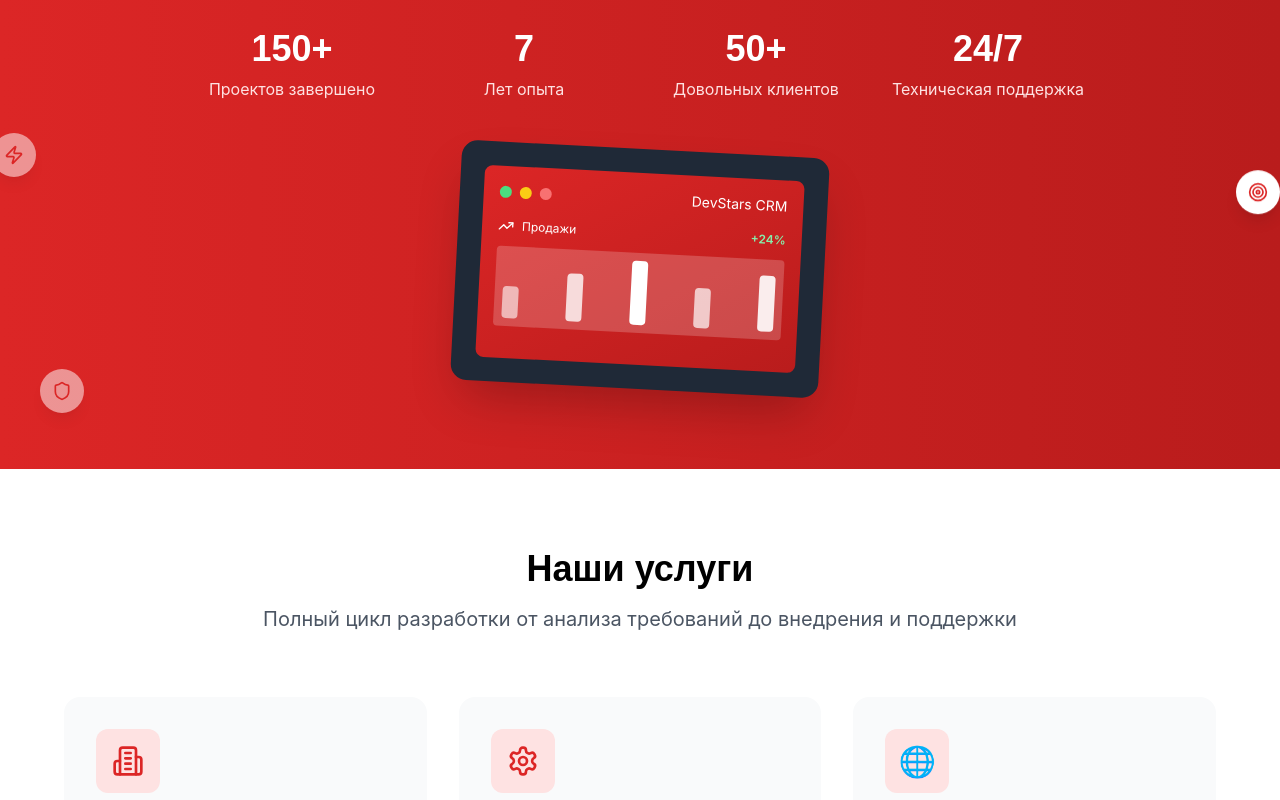
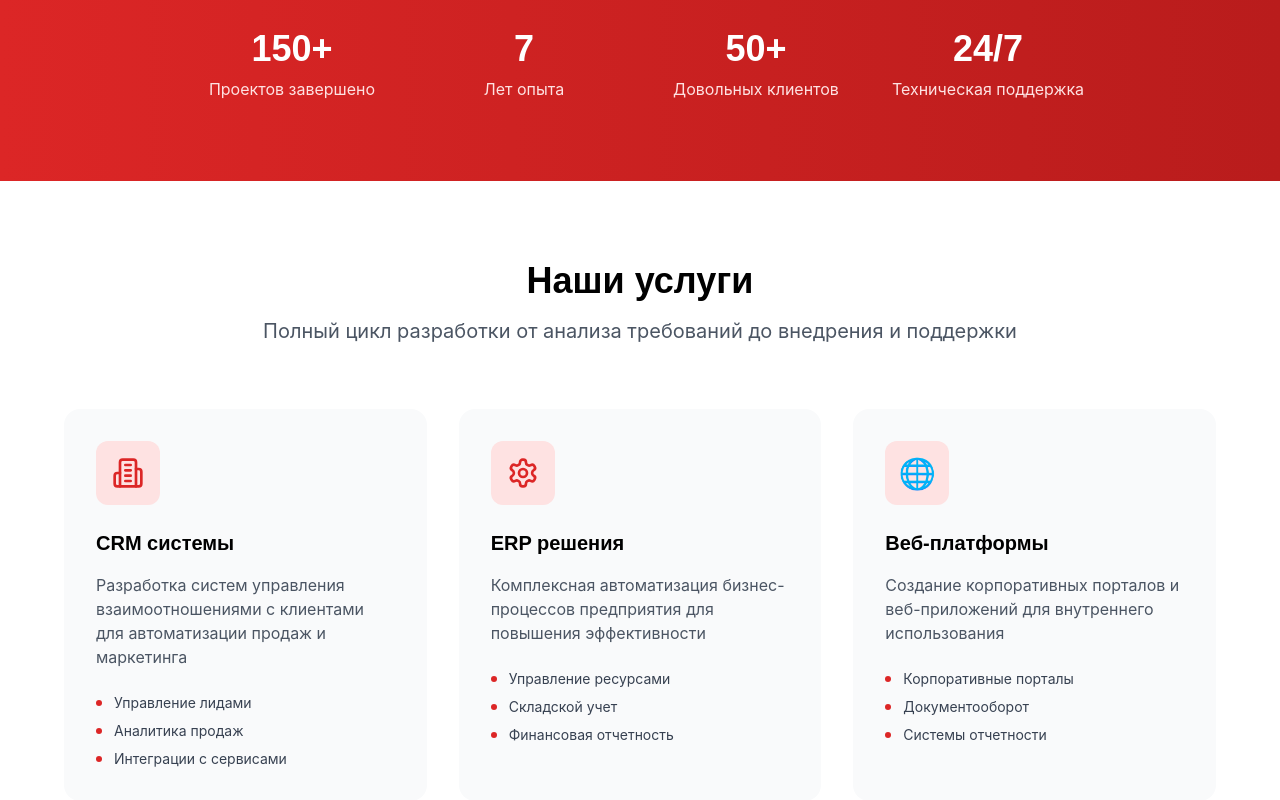
Before and after one commit to ilxq99/devstars-website-development, a React (Vite) app: page / in a window 1280 px wide. Shown: the part 1940-2740 px from the top of the page. Built offline with nearby package versions, Linux system fonts and the light colour scheme.

Commit message:
Удалить дублирующиеся секции в коде

```diff
--- a/src/pages/Index.tsx
+++ b/src/pages/Index.tsx
@@ -203,12 +203,11 @@ const Index = () => {
               </div>
             </div>
           </div>
-          <HeroVisual />
         </div>
       </section>
 
-      {/* Services Section */}
-      <section className="py-20 bg-white">
+      {/* Portfolio Section */}
+      <section id="portfolio" className="py-20 bg-white">
         <div className="container mx-auto px-6">
           <div className="max-w-6xl mx-auto">
             <h2 className="font-montserrat font-bold text-4xl text-center mb-4 text-black">
@@ -498,7 +497,6 @@ const Index = () => {
               <div className="flex text-yellow-500 text-sm">⭐⭐⭐⭐⭐</div>
             </div>
           </div>
-          <HeroVisual />
         </div>
       </section>
 
```
